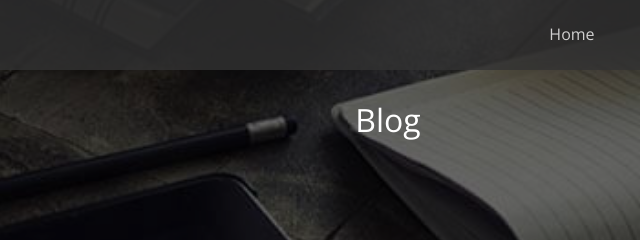
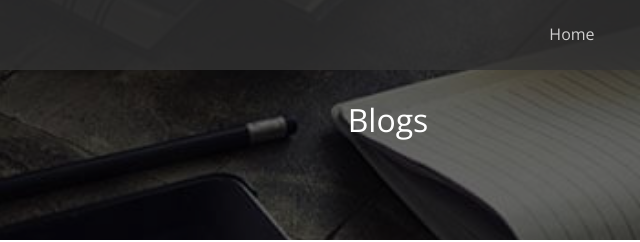
Before and after one commit to Srijon-M/edge-ledger, a plain HTML site: page post.html in a window 1280 px wide. Shown: the top 242 px of the page, 252-892 px from the left. Drawn offline with nearby package versions, Linux system fonts and the light colour scheme.

Commit message:
Update post.html

```diff
--- a/post.html
+++ b/post.html
@@ -25,7 +25,7 @@
             </nav>
         </div>
         <div class="content">
-            <h1>Blog</h1>
+            <h1>Blogs</h1>
         </div>
     </header>
 
```
